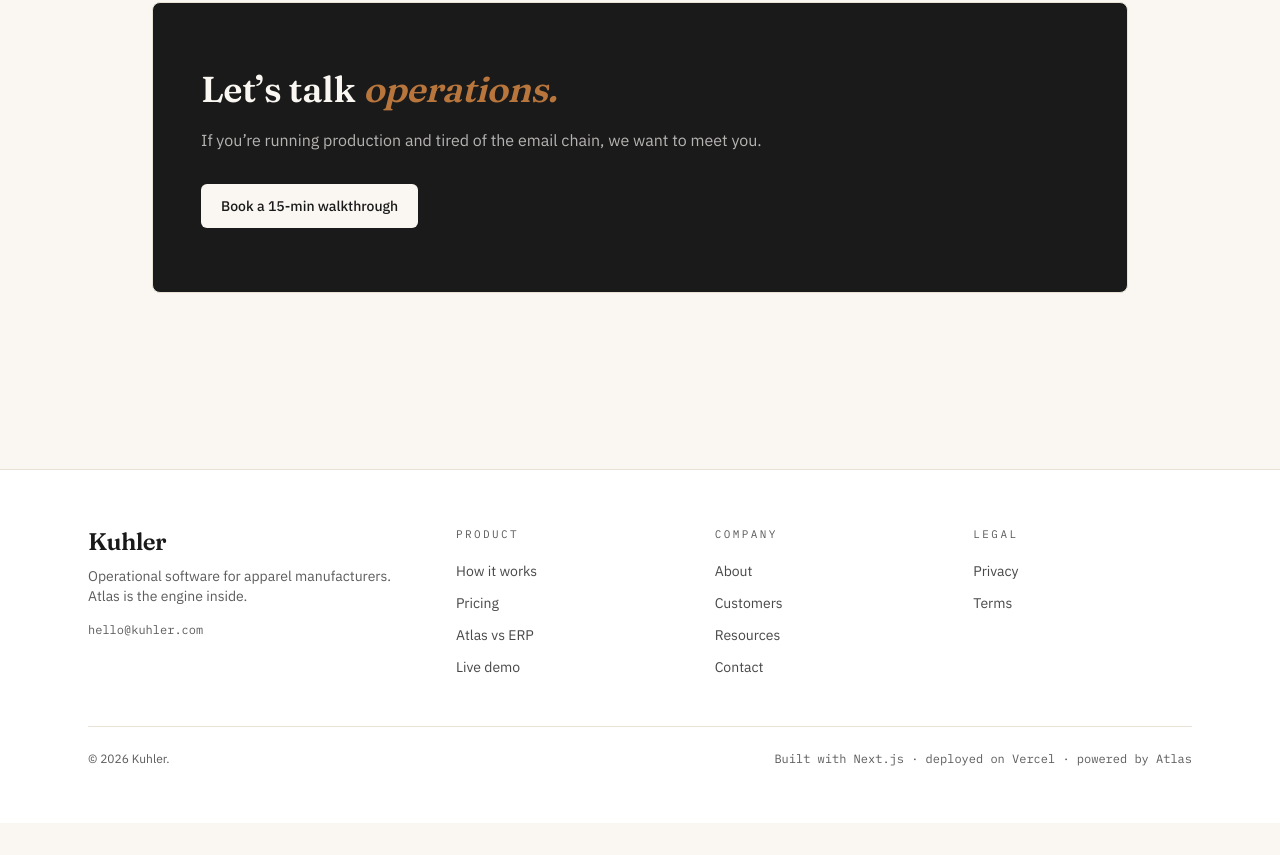
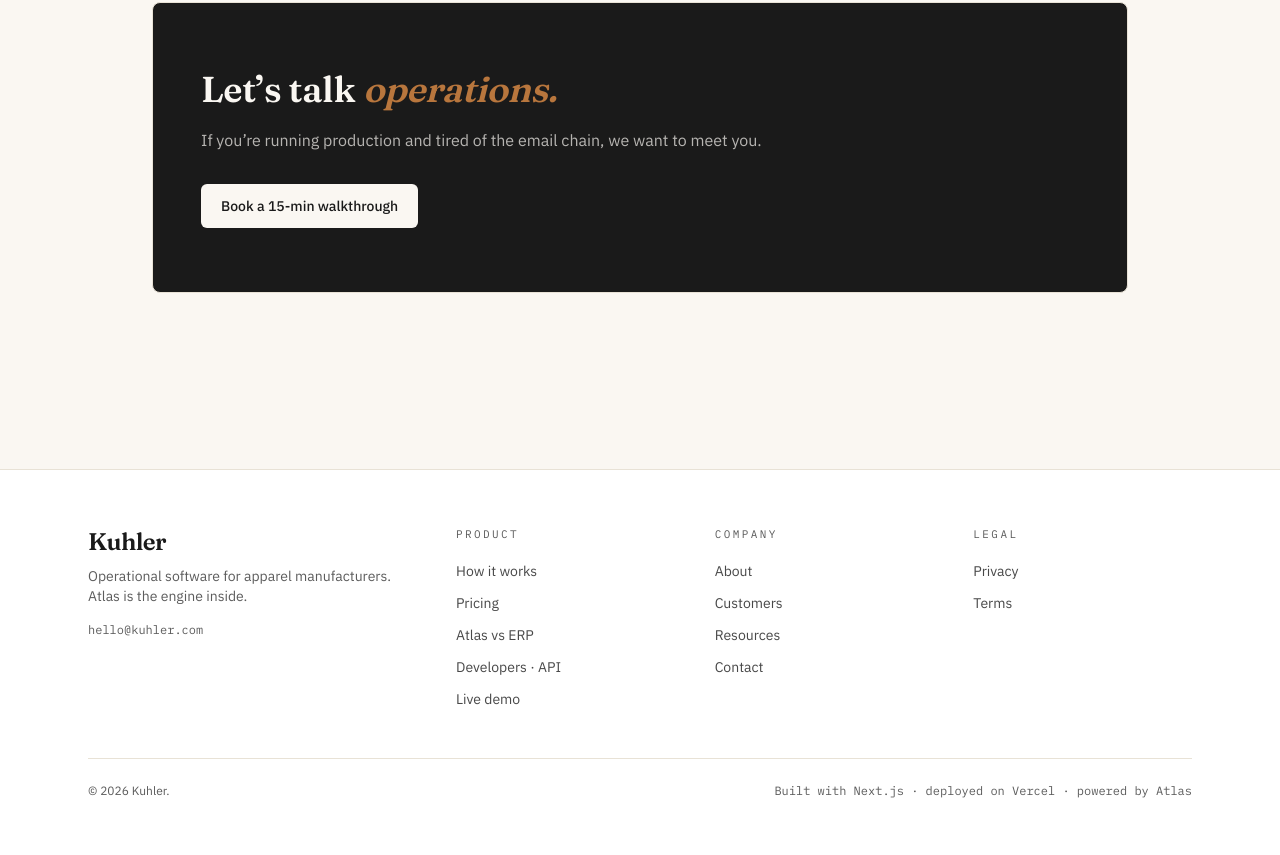
Before and after one commit to wsew2217/atlas-demo, a Next.js app: page /marketing/about in a window 1280 px wide. Shown: the part 2198-3053 px from the top of the page. Before the commit the page ends 3021 px from the top, so only its background shows below. Built offline with nearby package versions, Linux system fonts and the light colour scheme.

Commit message:
marketing

```diff
--- a/app/sitemap.ts
+++ b/app/sitemap.ts
@@ -26,6 +26,7 @@ export default function sitemap(): MetadataRoute.Sitemap {
     { url: `${base}/pricing`,        lastModified: now, changeFrequency: 'weekly', priority: 0.9 },
     { url: `${base}/customers`,      lastModified: now, changeFrequency: 'weekly', priority: 0.8 },
     { url: `${base}/atlas-vs-erp`,   lastModified: now, changeFrequency: 'monthly', priority: 0.8 },
+    { url: `${base}/developers`,     lastModified: now, changeFrequency: 'monthly', priority: 0.7 },
     { url: `${base}/resources`,      lastModified: now, changeFrequency: 'weekly', priority: 0.8 },
     { url: `${base}/about`,          lastModified: now, changeFrequency: 'monthly', priority: 0.7 },
     { url: `${base}/contact`,        lastModified: now, changeFrequency: 'monthly', priority: 0.7 },
--- a/components/marketing/MarketingFooter.tsx
+++ b/components/marketing/MarketingFooter.tsx
@@ -4,6 +4,7 @@ const product = [
   { href: '/product',         label: 'How it works' },
   { href: '/pricing',         label: 'Pricing' },
   { href: '/atlas-vs-erp',    label: 'Atlas vs ERP' },
+  { href: '/developers',      label: 'Developers · API' },
   { href: 'https://demo.kuhler.com', label: 'Live demo' },
 ]
 
```
